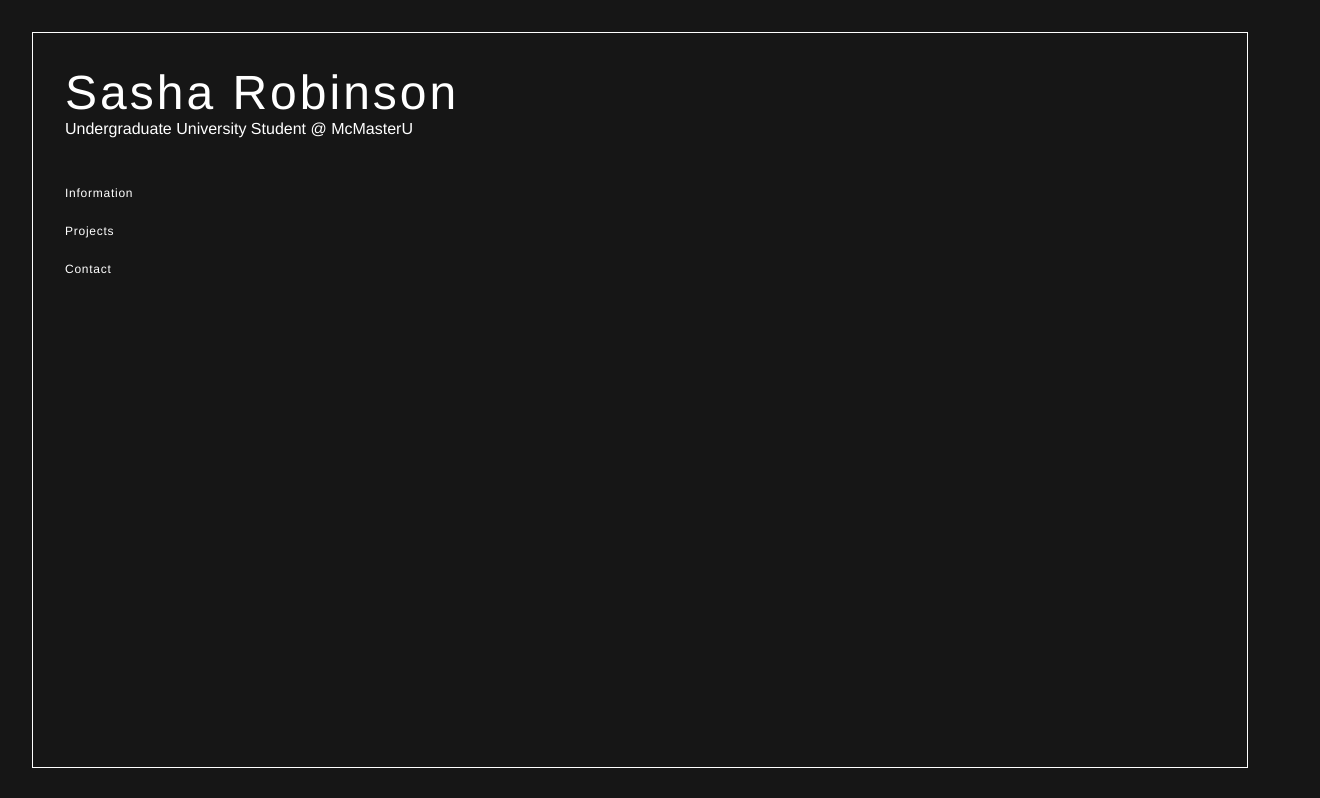
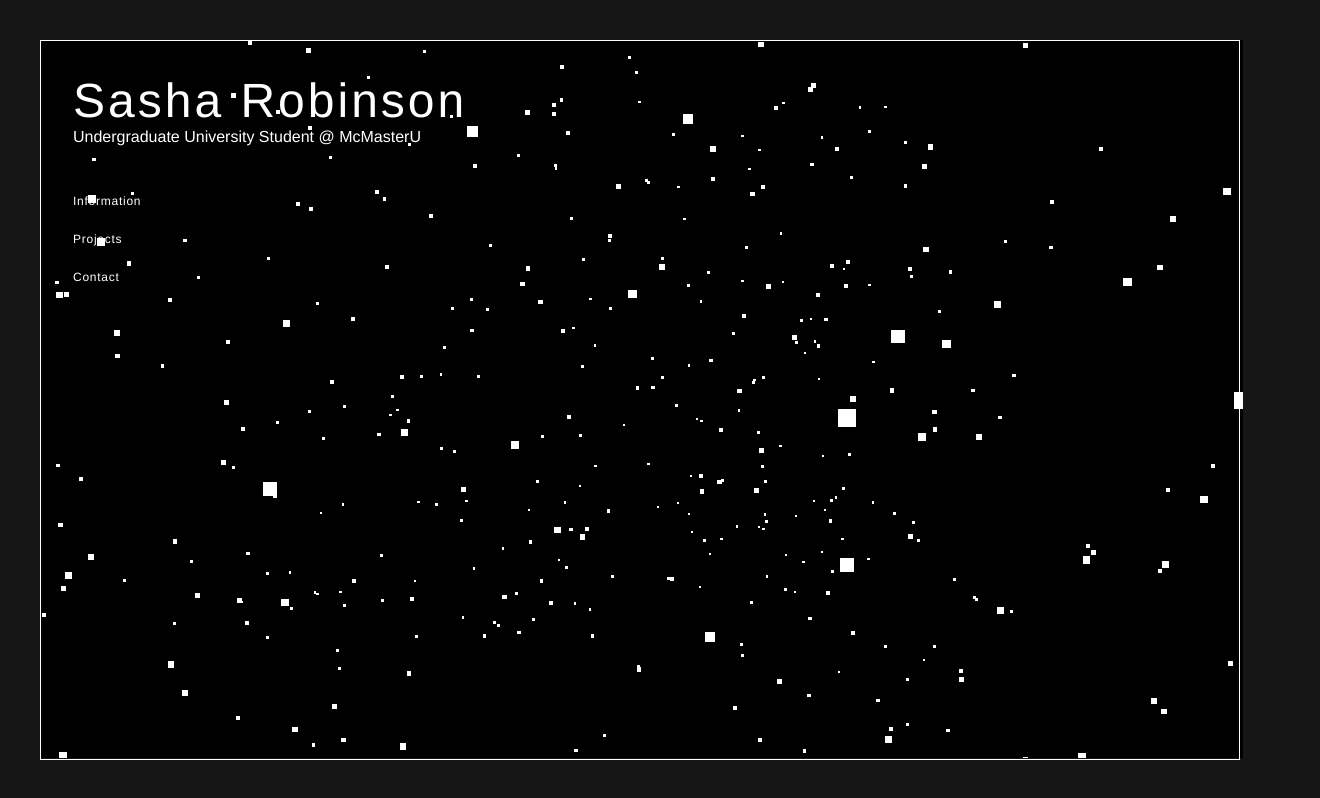
Before and after one commit to sashamrobinson/Portfolio, a website with bundled scripts: page index.html in a window 1280 px wide. Shown: the whole page, 1320 px wide, since content can reach past the window. Built offline with nearby package versions, Linux system fonts and the light colour scheme.

Commit message:
Restructured project and adding in Three.js

```diff
--- /dev/null
+++ b/css/style.css
@@ -0,0 +1,51 @@
+body {
+    background-color: #161616;
+    margin: 0;
+    padding: 0;
+    color: #fff;
+    font-family: 'Helvetica Neue', sans-serif;
+}
+
+.threejs-background {
+    position: relative;
+    top: 5vh;
+    left: 5vh;
+    bottom: 5vh;
+    right: 5vh;
+}
+.name {
+    font-size: 3em;
+    font-weight: 100;
+    letter-spacing: 3px;
+    margin-bottom: 0;
+}
+
+.sub-name {
+    margin-top: 0;
+    font-size: 1em;
+    font-weight: 100;
+    margin-bottom: 3em;
+}
+
+.button {
+    font-size: 0.75em;
+    font-weight: 400;
+    letter-spacing: 0.75px;
+    cursor: pointer;
+    transition: color 0.2s;
+    margin-bottom: 2em;
+}
+
+.button:hover {
+    color: grey;
+}
+
+.rectangle {
+    position: absolute;
+    top: 5vh;
+    left: 5vh;
+    bottom: 5vh;
+    right: 5vh;
+    background-color: transparent;
+    border: 0.1vh solid white;
+}
--- a/index.html
+++ b/index.html
@@ -5,9 +5,11 @@
     <meta http-equiv="X-UA-Compatible" content="IE=edge">
     <meta name="viewport" content="width=device-width, initial-scale=1.0">
     <title>Sasha Robinson</title>
-    <link rel="stylesheet" href="style.css">
+    <link rel="stylesheet" href="css/style.css">
 </head>
 <body>
+    <script type="module" src="./js/main.js" defer></script>
+    <div class="threejs-background" id="scene-container"></div>
     <div class="rectangle">
         <div style="position: relative; left: 2em;">
             <h1 class="name">Sasha Robinson</h1>
--- /dev/null
+++ b/js/main.js
@@ -0,0 +1,67 @@
+import * as THREE from '../node_modules/three/build/three.module.js'
+
+// Set up the scene
+const scene = new THREE.Scene();
+const camera = new THREE.PerspectiveCamera(75, window.innerWidth / window.innerHeight, 0.1, 1000);
+const renderer = new THREE.WebGLRenderer();
+renderer.setSize(window.innerWidth * (1 - 0.06), window.innerHeight * (1 - (0.05 * 2) - (0.001 * 2)));
+document.getElementById('scene-container').appendChild(renderer.domElement);
+
+// Create a particle geometry
+const particleCount = 1000;
+const particles = new THREE.BufferGeometry();
+
+// Create arrays to store the particle data
+const positions = new Float32Array(particleCount * 3);
+const colors = new Float32Array(particleCount * 3);
+
+// Set initial positions and colors for the particles
+for (let i = 0; i < particleCount; i++) {
+  const i3 = i * 3;
+  positions[i3] = (Math.random() - 0.5) * 20;
+  positions[i3 + 1] = (Math.random() - 0.5) * 20;
+  positions[i3 + 2] = (Math.random() - 0.5) * 20;
+
+  colors[i3] = Math.random();
+  colors[i3 + 1] = Math.random();
+  colors[i3 + 2] = Math.random();
+}
+
+particles.setAttribute('position', new THREE.BufferAttribute(positions, 3));
+particles.setAttribute('color', new THREE.BufferAttribute(colors, 3));
+
+// Create a material with a shader that uses vertex colors
+const material = new THREE.PointsMaterial({ size: 0.1, vertexColors: THREE.VertexColors });
+
+// Create the particle system
+const particleSystem = new THREE.Points(particles, material);
+scene.add(particleSystem);
+
+// Set up the camera position
+camera.position.z = 5;
+
+// Animation function
+const animate = function () {
+  requestAnimationFrame(animate);
+
+  // Rotate the particle system
+  particleSystem.rotation.x += 0.001;
+  particleSystem.rotation.y += 0.001;
+
+  // Update the renderer
+  renderer.render(scene, camera);
+};
+
+// Handle window resize
+window.addEventListener('resize', () => {
+  const newWidth = window.innerWidth;
+  const newHeight = window.innerHeight;
+
+  camera.aspect = newWidth / newHeight;
+  camera.updateProjectionMatrix();
+
+  renderer.setSize(newWidth, newHeight);
+});
+
+// Start the animation loop
+animate();
--- a/style.css
+++ /dev/null
@@ -1,44 +0,0 @@
-body {
-    background-color: #161616;
-    margin: 0;
-    padding: 0;
-    color: #fff;
-    font-family: 'Helvetica Neue', sans-serif;
-}
-
-.name {
-    font-size: 3em;
-    font-weight: 100;
-    letter-spacing: 3px;
-    margin-bottom: 0;
-}
-
-.sub-name {
-    margin-top: 0;
-    font-size: 1em;
-    font-weight: 100;
-    margin-bottom: 3em;
-}
-
-.button {
-    font-size: 0.75em;
-    font-weight: 400;
-    letter-spacing: 0.75px;
-    cursor: pointer;
-    transition: color 0.2s;
-    margin-bottom: 2em;
-}
-
-.button:hover {
-    color: grey;
-}
-
-.rectangle {
-    position: fixed;
-    top: 2em;
-    left: 2em;
-    bottom: 2em;
-    right: 2em;
-    background-color: transparent;
-    border: 0.5px solid white;
-}
```
Also changed, not shown: index.js (deleted, +0 -13 lines), package.json (added, +22 -0 lines), 1 other file.
